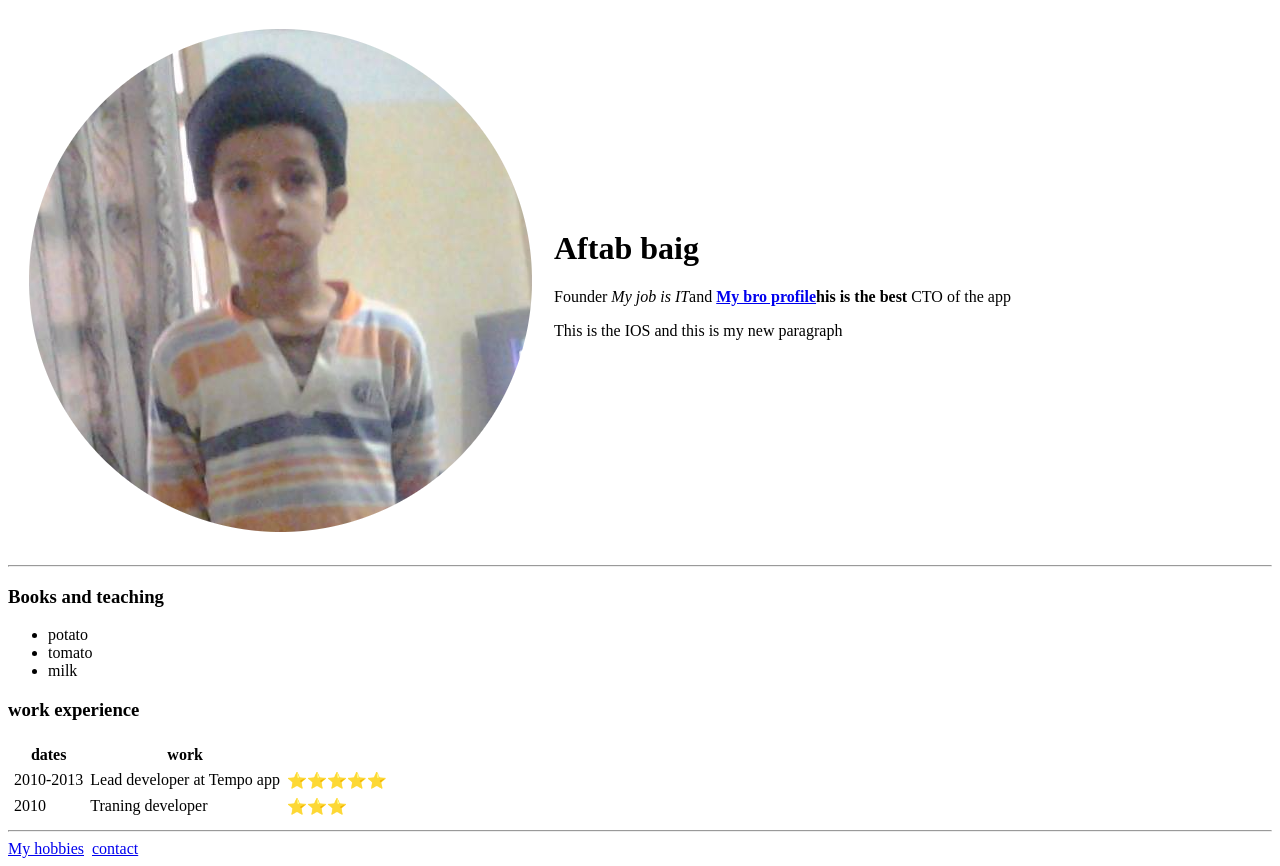
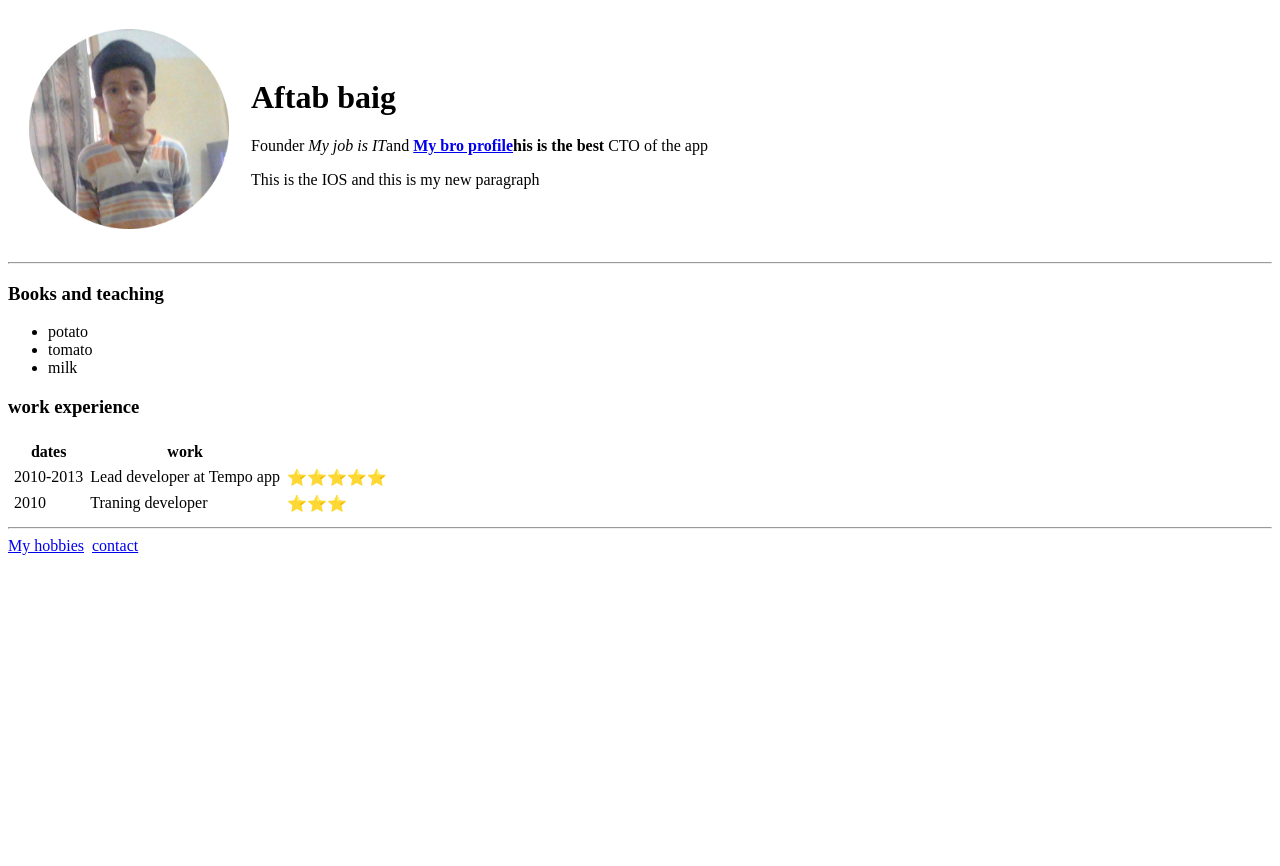
Before and after one commit to Aftabbaig1985/cv, a plain HTML site: page index.html in a window 1280 px wide. After the commit the page ends 800 px from the top, so only its background shows below. Drawn offline with Linux system fonts and the light colour scheme.

Commit message:
image height

```diff
--- a/index.html
+++ b/index.html
@@ -4,6 +4,11 @@
     <meta charset="utf-8">
 
     <title>Aftab's personal site</title>
+    <style media="screen">
+      img{
+        height: 200px;
+      }
+    </style>
   </head>
   <body>
   </body>
```
